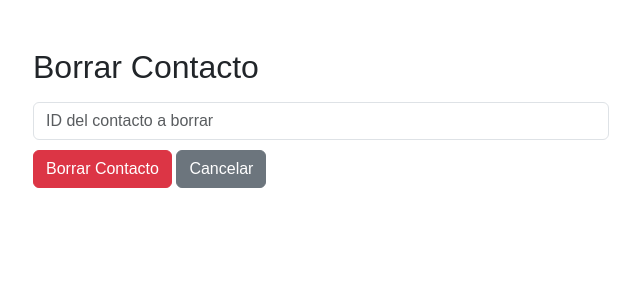
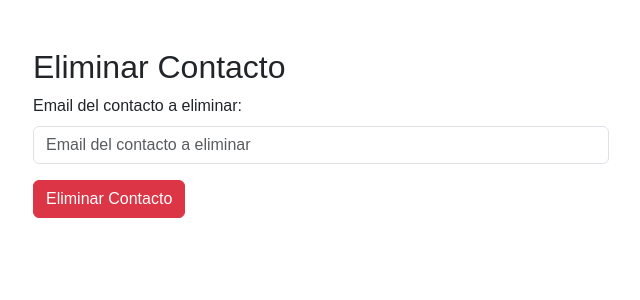
Before and after one commit to Alonso-Dominguez/frontend_contactos_bloqueo, a Flask app: page /borrar in a window 1280 px wide. Shown: the top 300 px of the page, without its empty margins (319-959 px from the left). Run offline with Flask 3, Linux system fonts and the light colour scheme.

Commit message:
Update borrar.html

```diff
--- a/templates/borrar.html
+++ b/templates/borrar.html
@@ -3,26 +3,24 @@
 <head>
     <meta charset="UTF-8">
     <meta name="viewport" content="width=device-width, initial-scale=1.0">
-    <title>Borrar Contacto</title>
-    <!-- Agrega el enlace a Bootstrap CSS -->
+    <title>Eliminar Contacto</title>
     <link href="https://cdn.jsdelivr.net/npm/bootstrap@5.3.0/dist/css/bootstrap.min.css" rel="stylesheet">
     <link rel="stylesheet" href="../static/css/styles.css">
-    <script src="../static/js/borrar.js"></script>
-    <script src="../static/js/listar.js"></script>
+    <script src="../static/js/eliminar.js"></script>
 </head>
 <body>
-    <div class="container mt-5">
-        <h2>Borrar Contacto</h2>
-            <ul id="lista-contactos"></ul>
-        <div class="form-group">
-            <input type="number" class="form-control" id="borrar-id" placeholder="ID del contacto a borrar">
-        </div>
-
-        <button class="btn btn-danger" onclick="borrarContacto()">Borrar Contacto</button>
-        <a href="/inicio" class="btn btn-secondary">Cancelar</a>
+    <div class="container">
+        <h2 class="mt-5">Eliminar Contacto</h2>
+        <form>
+            <div class="mb-3">
+                <label for="eliminar-email" class="form-label">Email del contacto a eliminar:</label>
+                <input type="text" class="form-control" id="eliminar-email" placeholder="Email del contacto a eliminar">
+            </div>
+            <div class="mb-3">
+                <button type="button" class="btn btn-danger" onclick="eliminarContacto()">Eliminar Contacto</button>
+            </div>
+        </form>
     </div>
-
-    <!-- Agrega el enlace a Bootstrap JS y Popper.js (necesario para algunos componentes de Bootstrap) -->
     <script src="https://cdn.jsdelivr.net/npm/bootstrap@5.3.0/dist/js/bootstrap.bundle.min.js"></script>
 </body>
 </html>
```
